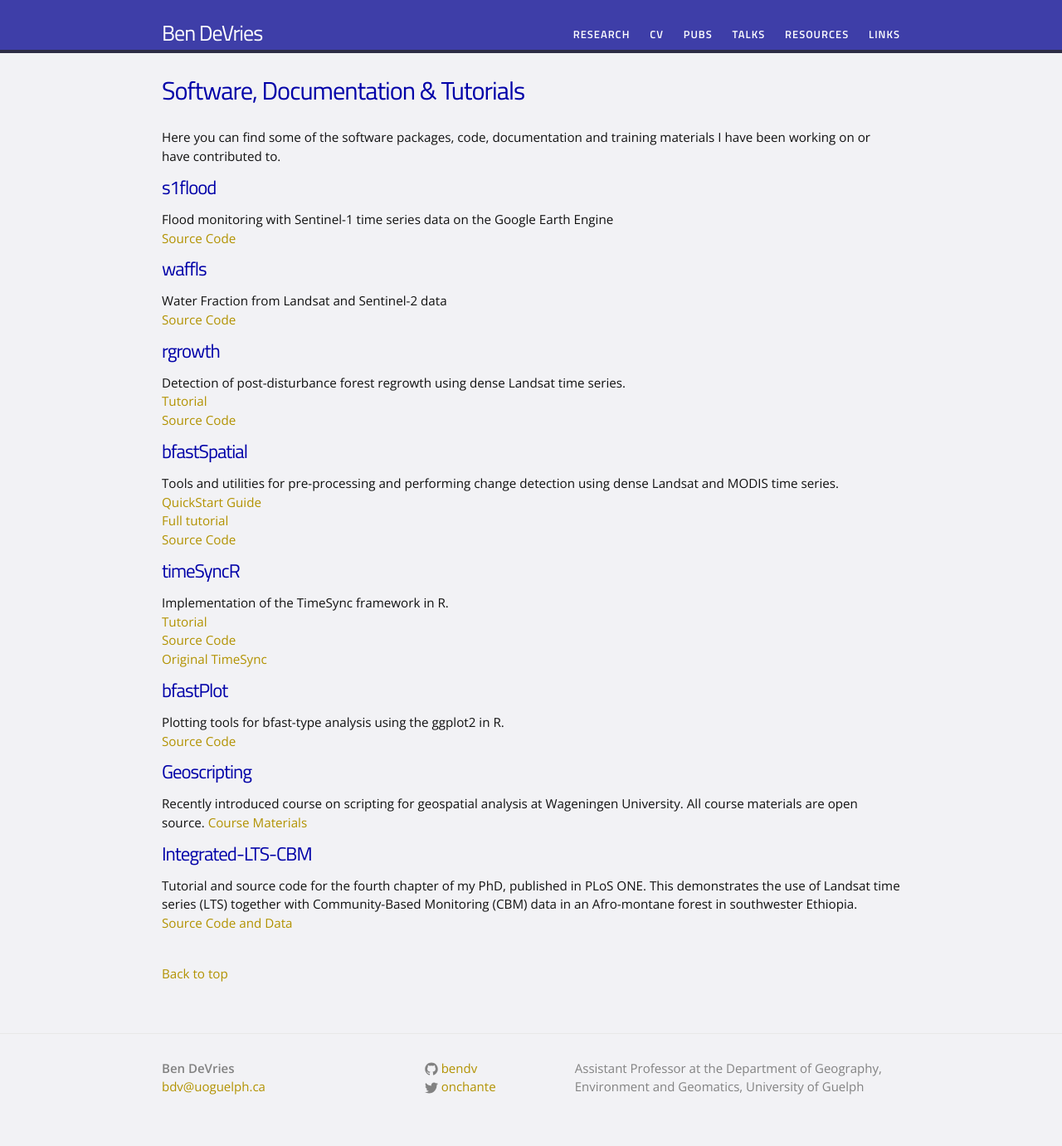
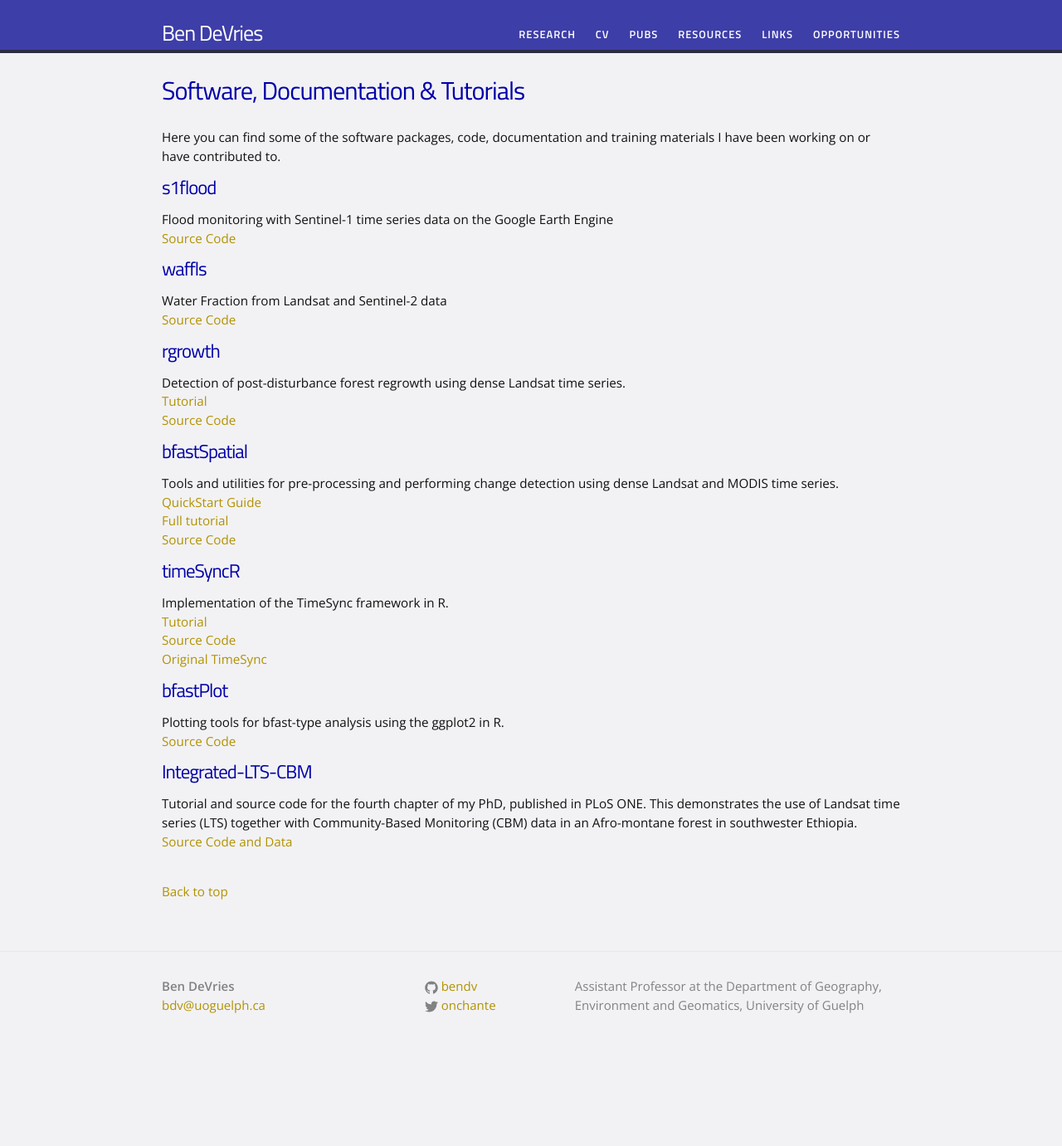
Before and after one commit to bendv/bendv.github.io, a Jekyll site: the page built from resources.md, in a window 1280 px wide. Shown: the whole page at 83% size. Built offline with Jekyll 4.4.1, drawn with Linux system fonts in a browser that asks for light colours; after the commit the page ends 1282 px from its top, so only the background shows below that.

Commit message:
update and add grad opportunities

```diff
--- a/_data/menu.yml
+++ b/_data/menu.yml
@@ -7,11 +7,11 @@
 - title: "Pubs"
   href: "/publications/"
 
-- title: "Talks"
-  href: "/talks/"
-
 - title: "Resources"
   href: "/resources/"
 
 - title: "Links"
   href: "/links/"
+
+- title: "Opportunities"
+  href: "/opportunities/"
--- a/resources.md
+++ b/resources.md
@@ -35,10 +35,6 @@
 Plotting tools for bfast-type analysis using the ggplot2 in R.
 [Source Code](https://github.com/bendv/bfastPlot)
 
-# Geoscripting
-Recently introduced course on scripting for geospatial analysis at Wageningen University. All course materials are open source.
-[Course Materials](https://geoscripting-wur.github.io/)
-
 # Integrated-LTS-CBM
 Tutorial and source code for the fourth chapter of my PhD, published in PLoS ONE. This demonstrates the use of Landsat time series (LTS) together with Community-Based Monitoring (CBM) data in an Afro-montane forest in southwester Ethiopia.
 [Source Code and Data](https://github.com/bendv/integrated-lts-cbm)
```
Also changed, not shown: cv.md (+8 -9 lines), links.md (+0 -1 lines), opportunities.md (added, +9 -0 lines), opportunities/omafra2020.md (added, +30 -0 lines), publications.md (+2 -0 lines), 2 other files.
